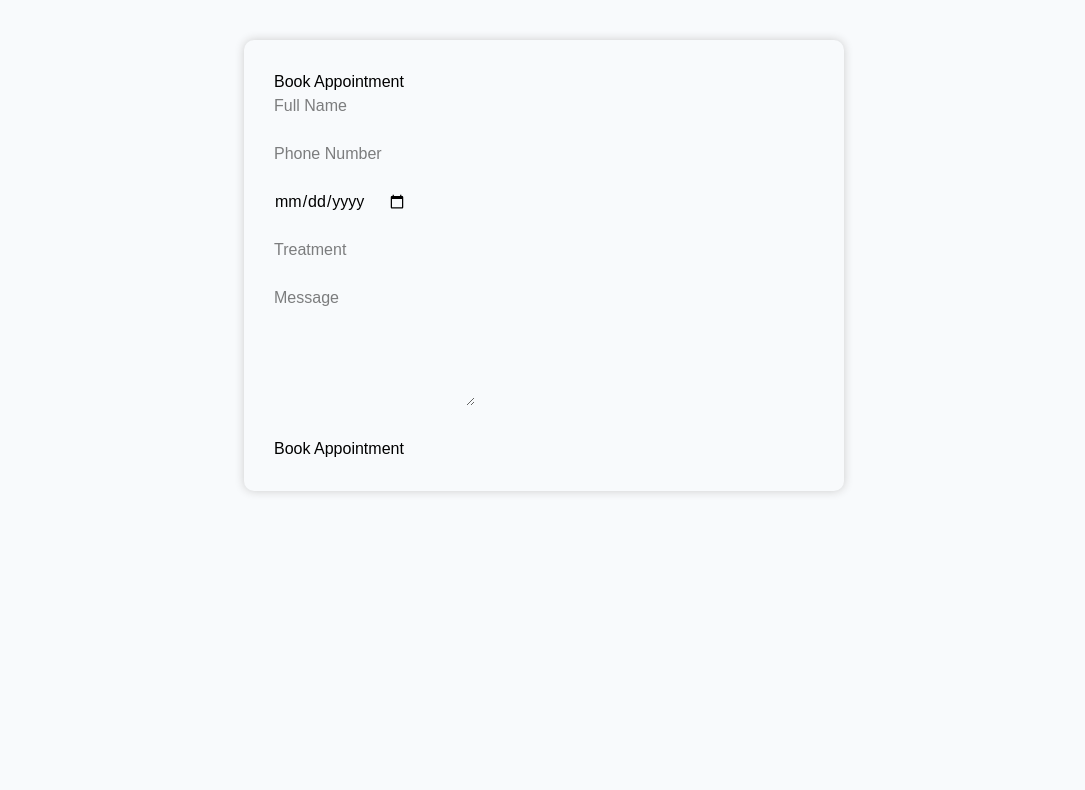
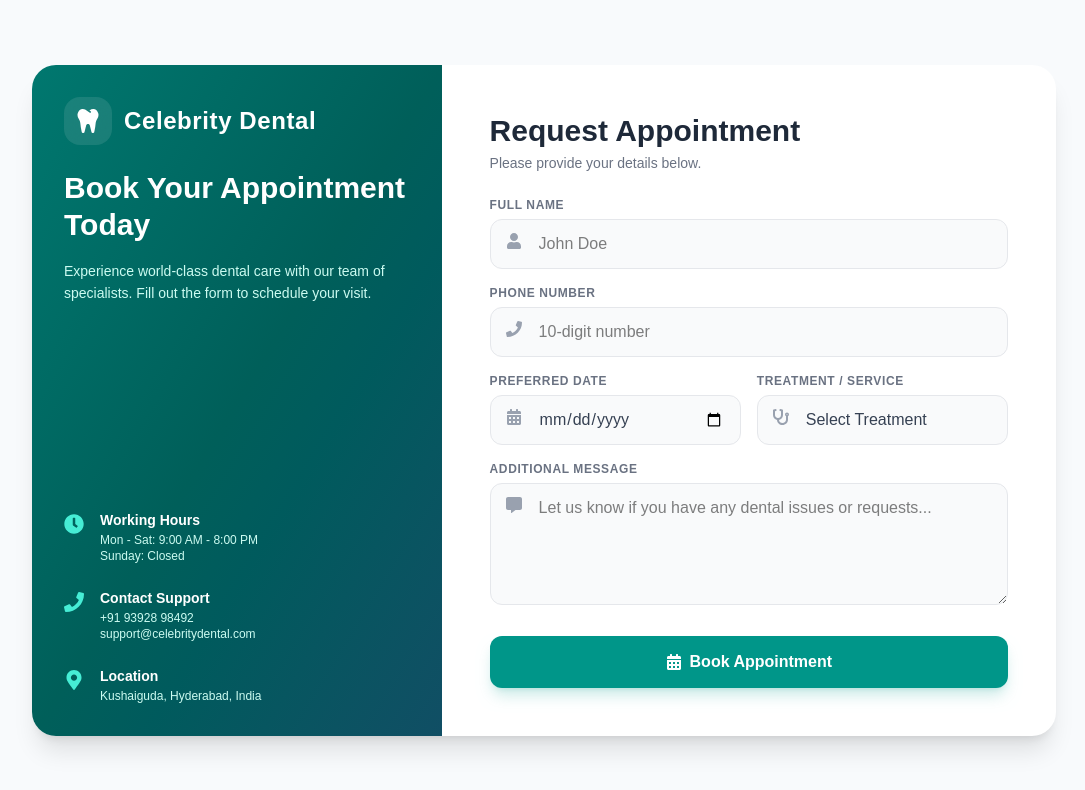
Before and after one commit to shekharchari/celeb-dental-system, a React (Vite) app in the folder client/: page /appointment in a window 1280 px wide. Shown: the top 790 px of the page, without its empty margins (96-1181 px from the left). Built offline with nearby package versions, Linux system fonts and the light colour scheme; the HTML template or start-up script is replaced by a standard one.

Commit message:
Admin page fix

```diff
--- a/client/src/components/Doctors/Doctors.jsx
+++ b/client/src/components/Doctors/Doctors.jsx
@@ -12,7 +12,7 @@ function Doctors() {
   const fetchDoctors = async () => {
     try {
       const res = await axios.get(
-        "http://https://celeb-dental-system.onrender.com/api/doctors"
+        "https://celeb-dental-system.onrender.com/api/doctors"
       );
 
       setDoctors(res.data.doctors);
@@ -47,7 +47,7 @@ function Doctors() {
               className="bg-white rounded-3xl shadow-xl overflow-hidden hover:-translate-y-2 transition duration-300"
             >
               <img
-                src={`http://https://celeb-dental-system.onrender.com${doctor.image}`}
+                src={`https://celeb-dental-system.onrender.com${doctor.image}`}
                 alt={doctor.name}
                 className="w-full h-80 object-cover"
               />
--- a/client/src/components/Gallery/Gallery.jsx
+++ b/client/src/components/Gallery/Gallery.jsx
@@ -11,7 +11,7 @@ function Gallery() {
   const fetchGallery = async () => {
     try {
       const res = await axios.get(
-        "http://https://celeb-dental-system.onrender.com/api/gallery"
+        "https://celeb-dental-system.onrender.com/api/gallery"
       );
 
       setGallery(res.data.images);
@@ -44,7 +44,7 @@ function Gallery() {
               className="overflow-hidden rounded-3xl shadow-lg"
             >
               <img
-                src={`http://https://celeb-dental-system.onrender.com${item.image}`}
+                src={`https://celeb-dental-system.onrender.com${item.image}`}
                 alt="Gallery"
                 className="w-full h-72 object-cover hover:scale-110 transition duration-500"
               />
--- a/client/src/components/ImageUpload.jsx
+++ b/client/src/components/ImageUpload.jsx
@@ -18,7 +18,7 @@ const ImageUpload = ({ onUpload }) => {
       setLoading(true);
 
       const res = await axios.post(
-        "http://https://celeb-dental-system.onrender.com/api/upload",
+        "https://celeb-dental-system.onrender.com/api/upload",
         formData,
         {
           headers: {
--- a/client/src/pages/Admin/Appointments.jsx
+++ b/client/src/pages/Admin/Appointments.jsx
@@ -7,7 +7,7 @@ const Appointments = () => {
 
   const fetchAppointments = async () => {
     try {
-      const res = await axios.get("http://https://celeb-dental-system.onrender.com/api/appointments");
+      const res = await axios.get("https://celeb-dental-system.onrender.com/api/appointments");
       setAppointments(res.data.appointments);
     } catch (err) {
       console.log(err);
@@ -24,7 +24,7 @@ const Appointments = () => {
 
     try {
       const res = await axios.delete(
-        `http://https://celeb-dental-system.onrender.com/api/appointments/${id}`
+        `https://celeb-dental-system.onrender.com/api/appointments/${id}`
       );
 
       alert(res.data.message);
@@ -38,7 +38,7 @@ const Appointments = () => {
   const updateStatus = async (id, status) => {
     try {
       const res = await axios.put(
-        `http://https://celeb-dental-system.onrender.com/api/appointments/${id}`,
+        `https://celeb-dental-system.onrender.com/api/appointments/${id}`,
         { status }
       );
 
--- a/client/src/pages/Admin/Dashboard.jsx
+++ b/client/src/pages/Admin/Dashboard.jsx
@@ -24,7 +24,7 @@ const Dashboard = () => {
 
   const fetchAppointments = async () => {
     try {
-      const res = await axios.get("http://https://celeb-dental-system.onrender.com/api/appointments");
+      const res = await axios.get("https://celeb-dental-system.onrender.com/api/appointments");
       setAppointments(res.data.appointments);
     } catch (err) {
       console.log(err);
--- a/client/src/pages/Admin/Login.jsx
+++ b/client/src/pages/Admin/Login.jsx
@@ -44,8 +44,10 @@ const Login = () => {
 
       navigate("/dashboard");
     } catch (err) {
-      alert(err.response?.data?.message || "Login Failed");
-    }
+  console.log(err);
+  console.log(err.response?.data);
+  alert(JSON.stringify(err.response?.data || err.message));
+}
   };
 
   return (
--- a/client/src/pages/Appointment/Appointment.jsx
+++ b/client/src/pages/Appointment/Appointment.jsx
@@ -1,5 +1,15 @@
 import { useState } from "react";
 import axios from "axios";
+import {
+  FaUser,
+  FaPhone,
+  FaCalendarAlt,
+  FaStethoscope,
+  FaCommentAlt,
+  FaTooth,
+  FaClock,
+  FaMapMarkerAlt
+} from "react-icons/fa";
 
 const Appointment = () => {
   const [form, setForm] = useState({
@@ -9,6 +19,7 @@ const Appointment = () => {
     treatment: "",
     message: "",
   });
+  const [loading, setLoading] = useState(false);
 
   const handleChange = (e) => {
     setForm({
@@ -19,10 +30,11 @@ const Appointment = () => {
 
   const handleSubmit = async (e) => {
     e.preventDefault();
+    setLoading(true);
 
     try {
       const res = await axios.post(
-      "http://https://celeb-dental-system.onrender.com/api/appointments",
+        "https://celeb-dental-system.onrender.com/api/appointments",
         form
       );
 
@@ -37,86 +49,195 @@ const Appointment = () => {
       });
     } catch (err) {
       console.log("FULL ERROR:", err);
-
       if (err.response) {
-    console.log("Response:", err.response.data);
         alert(err.response.data.message);
       } else {
         alert(err.message);
       }
+    } finally {
+      setLoading(false);
     }
   };
 
   return (
-    <div
-      style={{
-        maxWidth: "600px",
-        margin: "40px auto",
-        padding: "30px",
-        borderRadius: "10px",
-        boxShadow: "0 0 10px #ccc",
-      }}
-    >
-      <h2>Book Appointment</h2>
+    <div className="min-h-screen bg-slate-50 py-12 px-4 sm:px-6 lg:px-8 flex items-center justify-center">
+      <div className="max-w-5xl w-full bg-white rounded-3xl shadow-xl overflow-hidden grid md:grid-cols-5">
 
-      <form onSubmit={handleSubmit}>
+        {/* Info Column (2/5 width) */}
+        <div className="md:col-span-2 bg-gradient-to-br from-teal-700 via-teal-800 to-cyan-900 text-white p-8 flex flex-col justify-between">
+          <div>
+            <div className="flex items-center gap-3 mb-6">
+              <div className="bg-white/10 w-12 h-12 rounded-2xl flex items-center justify-center backdrop-blur-md">
+                <FaTooth className="text-white text-2xl" />
+              </div>
+              <h2 className="text-2xl font-bold tracking-wide">Celebrity Dental</h2>
+            </div>
+
+            <h3 className="text-3xl font-extrabold mb-4 leading-tight">
+              Book Your Appointment Today
+            </h3>
+            <p className="text-teal-100 mb-8 text-sm leading-relaxed">
+              Experience world-class dental care with our team of specialists. Fill out the form to schedule your visit.
+            </p>
+          </div>
+
+          <div className="space-y-6">
+            <div className="flex items-start gap-4">
+              <FaClock className="text-teal-300 text-xl mt-1" />
+              <div>
+                <h4 className="font-semibold text-sm">Working Hours</h4>
+                <p className="text-teal-100 text-xs mt-0.5">Mon - Sat: 9:00 AM - 8:00 PM</p>
+                <p className="text-teal-100 text-xs">Sunday: Closed</p>
+              </div>
+            </div>
+
+            <div className="flex items-start gap-4">
+              <FaPhone className="text-teal-300 text-xl mt-1" />
+              <div>
+                <h4 className="font-semibold text-sm">Contact Support</h4>
+                <p className="text-teal-100 text-xs mt-0.5">+91 93928 98492</p>
+                <p className="text-teal-100 text-xs">support@celebritydental.com</p>
+              </div>
+            </div>
+
+            <div className="flex items-start gap-4">
+              <FaMapMarkerAlt className="text-teal-300 text-xl mt-1" />
+              <div>
+                <h4 className="font-semibold text-sm">Location</h4>
+                <p className="text-teal-100 text-xs mt-0.5">Kushaiguda, Hyderabad, India</p>
+              </div>
+            </div>
+          </div>
+        </div>
+
+        {/* Form Column (3/5 width) */}
+        <form onSubmit={handleSubmit} className="md:col-span-3 p-8 sm:p-12 flex flex-col justify-center space-y-6">
+          <div>
+            <h2 className="text-3xl font-bold text-gray-800">Request Appointment</h2>
+            <p className="text-gray-500 text-sm mt-1">Please provide your details below.</p>
+          </div>
+
+          <div className="space-y-4">
+            {/* Full Name */}
+            <div>
+              <label className="block text-xs font-semibold uppercase tracking-wider text-gray-500 mb-1.5">
+                Full Name
+              </label>
+              <div className="relative">
+                <FaUser className="absolute left-4 top-3.5 text-gray-400" />
                 <input
                   type="text"
                   name="fullName"
-          placeholder="Full Name"
+                  placeholder="John Doe"
                   value={form.fullName}
                   onChange={handleChange}
                   required
+                  className="w-full pl-12 pr-4 py-3 bg-gray-50 border border-gray-200 rounded-xl focus:outline-none focus:ring-2 focus:ring-teal-600 focus:bg-white transition"
                 />
+              </div>
+            </div>
 
-        <br /><br />
-
+            {/* Phone Number */}
+            <div>
+              <label className="block text-xs font-semibold uppercase tracking-wider text-gray-500 mb-1.5">
+                Phone Number
+              </label>
+              <div className="relative">
+                <FaPhone className="absolute left-4 top-3.5 text-gray-400" />
                 <input
-          type="text"
+                  type="tel"
                   name="phone"
-          placeholder="Phone Number"
+                  placeholder="10-digit number"
                   value={form.phone}
                   onChange={handleChange}
                   required
+                  className="w-full pl-12 pr-4 py-3 bg-gray-50 border border-gray-200 rounded-xl focus:outline-none focus:ring-2 focus:ring-teal-600 focus:bg-white transition"
                 />
+              </div>
+            </div>
 
-        <br /><br />
-
+            <div className="grid grid-cols-1 sm:grid-cols-2 gap-4">
+              {/* Date */}
+              <div>
+                <label className="block text-xs font-semibold uppercase tracking-wider text-gray-500 mb-1.5">
+                  Preferred Date
+                </label>
+                <div className="relative">
+                  <FaCalendarAlt className="absolute left-4 top-3.5 text-gray-400" />
                   <input
                     type="date"
                     name="appointmentDate"
                     value={form.appointmentDate}
                     onChange={handleChange}
                     required
+                    className="w-full pl-12 pr-4 py-3 bg-gray-50 border border-gray-200 rounded-xl focus:outline-none focus:ring-2 focus:ring-teal-600 focus:bg-white transition text-gray-700"
                   />
+                </div>
+              </div>
 
-        <br /><br />
-
-        <input
-          type="text"
+              {/* Treatment */}
+              <div>
+                <label className="block text-xs font-semibold uppercase tracking-wider text-gray-500 mb-1.5">
+                  Treatment / Service
+                </label>
+                <div className="relative">
+                  <FaStethoscope className="absolute left-4 top-3.5 text-gray-400" />
+                  <select
                     name="treatment"
-          placeholder="Treatment"
                     value={form.treatment}
                     onChange={handleChange}
                     required
-        />
+                    className="w-full pl-12 pr-4 py-3 bg-gray-50 border border-gray-200 rounded-xl focus:outline-none focus:ring-2 focus:ring-teal-600 focus:bg-white transition text-gray-700 appearance-none"
+                  >
+                    <option value="" disabled>Select Treatment</option>
+                    <option value="General Consultation">General Consultation</option>
+                    <option value="Dental Whitening">Teeth Whitening</option>
+                    <option value="Root Canal Treatment">Root Canal</option>
+                    <option value="Braces & Invisalign">Braces & Aligners</option>
+                    <option value="Dental Implants">Dental Implants</option>
+                    <option value="Tooth Extraction">Tooth Extraction</option>
+                    <option value="Other">Other Treatment</option>
+                  </select>
+                </div>
+              </div>
+            </div>
 
-        <br /><br />
-
+            {/* Message */}
+            <div>
+              <label className="block text-xs font-semibold uppercase tracking-wider text-gray-500 mb-1.5">
+                Additional Message
+              </label>
+              <div className="relative">
+                <FaCommentAlt className="absolute left-4 top-3.5 text-gray-400" />
                 <textarea
                   name="message"
-          placeholder="Message"
+                  placeholder="Let us know if you have any dental issues or requests..."
                   value={form.message}
                   onChange={handleChange}
-          rows="5"
+                  rows="4"
+                  className="w-full pl-12 pr-4 py-3 bg-gray-50 border border-gray-200 rounded-xl focus:outline-none focus:ring-2 focus:ring-teal-600 focus:bg-white transition"
                 />
+              </div>
+            </div>
+          </div>
 
-        <br /><br />
-
-        <button type="submit">
-          Book Appointment
+          <button
+            type="submit"
+            disabled={loading}
+            className="w-full bg-teal-600 hover:bg-teal-700 text-white font-bold py-3.5 rounded-xl shadow-lg shadow-teal-600/20 hover:shadow-teal-700/30 transition duration-300 disabled:bg-teal-400 flex items-center justify-center gap-2 cursor-pointer"
+          >
+            {loading ? (
+              <span>Scheduling Visit...</span>
+            ) : (
+              <>
+                <FaCalendarAlt />
+                <span>Book Appointment</span>
+              </>
+            )}
           </button>
         </form>
+
+      </div>
     </div>
   );
 };
```
Also changed, not shown: client/src/pages/Admin/Doctors.jsx (+5 -5 lines), client/src/pages/Admin/Gallery.jsx (+5 -5 lines). Lines whose indentation alone changed are shown as unchanged.
